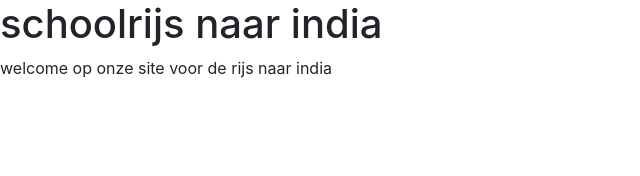
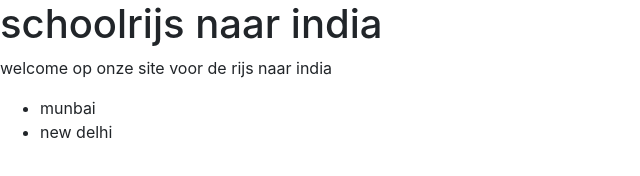
Before and after one commit to Runedewaele/reis_site, a plain HTML site: page index.html in a window 1280 px wide. Shown: the whole page, without its empty margins (0-640 px from the left). Drawn offline with nearby package versions, Linux system fonts and the light colour scheme.

Commit message:
steden
lijst met 2 steden toegevoegd

```diff
--- a/index.html
+++ b/index.html
@@ -15,6 +15,10 @@
 <body>
   <h1>schoolrijs naar india</h1>
   <p>welcome op onze site voor de rijs naar india </p>
+  <ul>
+    <li>munbai</li>
+    <li>new delhi</li>
+  </ul>
 
 
 
```
